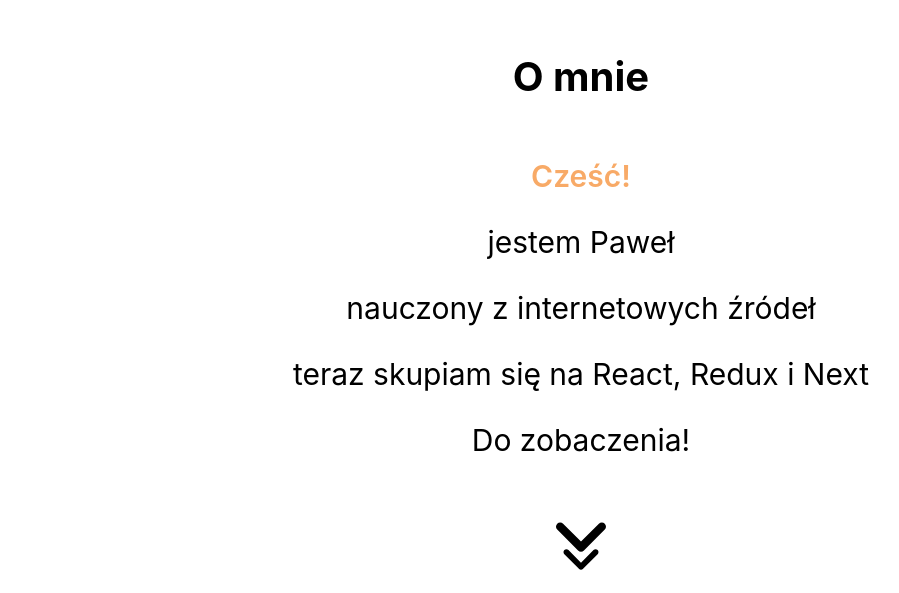
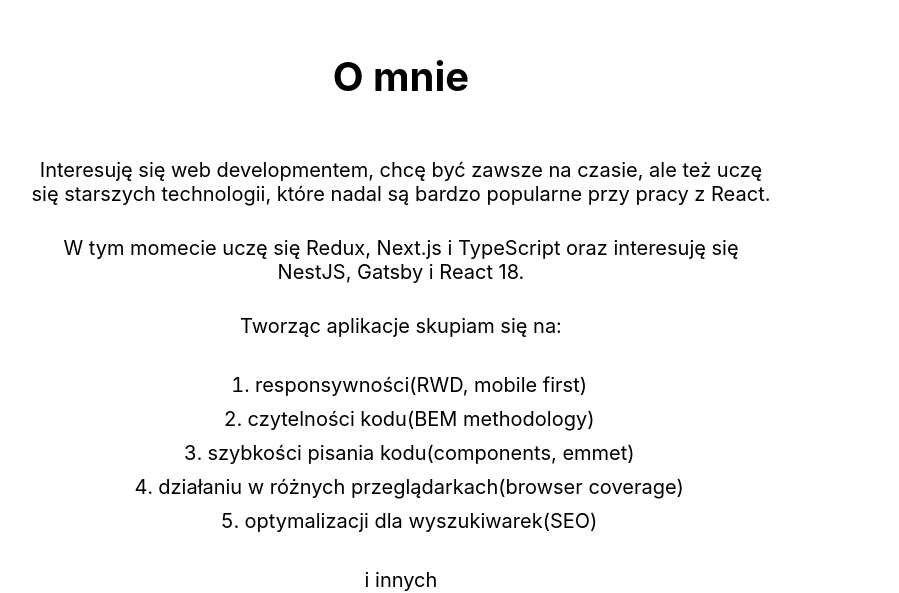
Before and after one commit to RudnickiPawel/p_rudnicki_portfolio, a React (Create React App) app: page / in a window 1280 px wide. Shown: the part 2249-2842 px from the top of the page, without its empty margins (59-958 px from the left). Built offline with nearby package versions, Linux system fonts and the light colour scheme.

Commit message:
about section content changed

```diff
--- a/src/components/Main/Main.js
+++ b/src/components/Main/Main.js
@@ -102,11 +102,17 @@
       <Section id='about' className='about'>
         <h1 className='Section__title'>O mnie</h1>
         <div className='Section__container'>
-          <div className='Section__item--flying Section__item1'>Cześć!</div>
-          <div className='Section__item--flying Section__item2'>jestem Paweł</div>
-          <div className='Section__item--flying Section__item3'>nauczony z internetowych źródeł</div>
-          <div className='Section__item--flying Section__item3'>teraz skupiam się na React, Redux i Next</div>
-          <div className='Section__item--flying Section__item4'>Do zobaczenia!</div>
+          <div className='Section__item'>Interesuję się web developmentem, chcę być zawsze na czasie, ale też uczę się starszych technologii, które nadal są bardzo popularne przy pracy z React.</div>
+          <div className='Section__item'>W tym momecie uczę się Redux, Next.js i TypeScript oraz interesuję się NestJS, Gatsby i React 18.</div>
+          <div className='Section__item'>Tworząc aplikacje skupiam się na:</div>
+          <ol className='Section__container--about'>
+            <li className='Section__item'>responsywności(RWD, mobile first)</li>
+            <li className='Section__item'>czytelności kodu(BEM methodology)</li>
+            <li className='Section__item'>szybkości pisania kodu(components, emmet)</li>
+            <li className='Section__item'>działaniu w różnych przeglądarkach(browser coverage)</li>
+            <li className='Section__item'>optymalizacji dla wyszukiwarek(SEO)</li>
+          </ol>
+          <div className='Section__item'>i innych</div>
         </div>
         <Arrow targetId='#contact' version='black' />
       </Section>
--- a/src/components/Main/Section/_Section.sass
+++ b/src/components/Main/Section/_Section.sass
@@ -61,29 +61,37 @@
         font-size: 17px
 
   &--about
+    max-width: 740px
     @media screen and ( max-width: 530px )
       margin: -100px 5% 500px
 
     .Section__container
       overflow: hidden
+      &--about
+        text-align: left
+        display: flex
+        flex-direction: column
+        justify-content: center
+        align-items: center
+        .Section__item
+          margin: 5px 0
     .Section__item
-      &--flying
-        position: relative
-        transition: left 0.5s ease-out, color 2s ease-out
-        margin: 30px 0
-        font-size: 30px
-        @media screen and ( max-width: 768px )
-          font-size: 20px
+      position: relative
+      transition: left 0.5s ease-out, color 2s ease-out
+      margin: 30px 0
+      font-size: 20px
+      @media screen and ( max-width: 768px )
+        font-size: 15px
 
-      &1
-        left: 1000px
-        font-weight: 600
-      &2
-        left: -2500px
-      &3
-        left: 3700px
-      &4
-        left: -4800px
+      // &1
+      //   left: 1000px
+      //   font-weight: 600
+      // &2
+      //   left: -2500px
+      // &3
+      //   left: 3700px
+      // &4
+      //   left: -4800px
 
   &__title
     width: 100%
--- a/src/styles/main.css
+++ b/src/styles/main.css
@@ -453,6 +453,10 @@
   }
 }
 
+.Section--about {
+  max-width: 740px;
+}
+
 @media screen and (max-width: 530px) {
   .Section--about {
     margin: -100px 5% 500px;
@@ -463,35 +467,39 @@
   overflow: hidden;
 }
 
-.Section--about .Section__item--flying {
+.Section--about .Section__container--about {
+  text-align: left;
+  display: -webkit-box;
+  display: -ms-flexbox;
+  display: flex;
+  -webkit-box-orient: vertical;
+  -webkit-box-direction: normal;
+      -ms-flex-direction: column;
+          flex-direction: column;
+  -webkit-box-pack: center;
+      -ms-flex-pack: center;
+          justify-content: center;
+  -webkit-box-align: center;
+      -ms-flex-align: center;
+          align-items: center;
+}
+
+.Section--about .Section__container--about .Section__item {
+  margin: 5px 0;
+}
+
+.Section--about .Section__item {
   position: relative;
   -webkit-transition: left 0.5s ease-out, color 2s ease-out;
   transition: left 0.5s ease-out, color 2s ease-out;
   margin: 30px 0;
-  font-size: 30px;
+  font-size: 20px;
 }
 
 @media screen and (max-width: 768px) {
-  .Section--about .Section__item--flying {
-    font-size: 20px;
+  .Section--about .Section__item {
+    font-size: 15px;
   }
-}
-
-.Section--about .Section__item1 {
-  left: 1000px;
-  font-weight: 600;
-}
-
-.Section--about .Section__item2 {
-  left: -2500px;
-}
-
-.Section--about .Section__item3 {
-  left: 3700px;
-}
-
-.Section--about .Section__item4 {
-  left: -4800px;
 }
 
 .Section__title {
```
